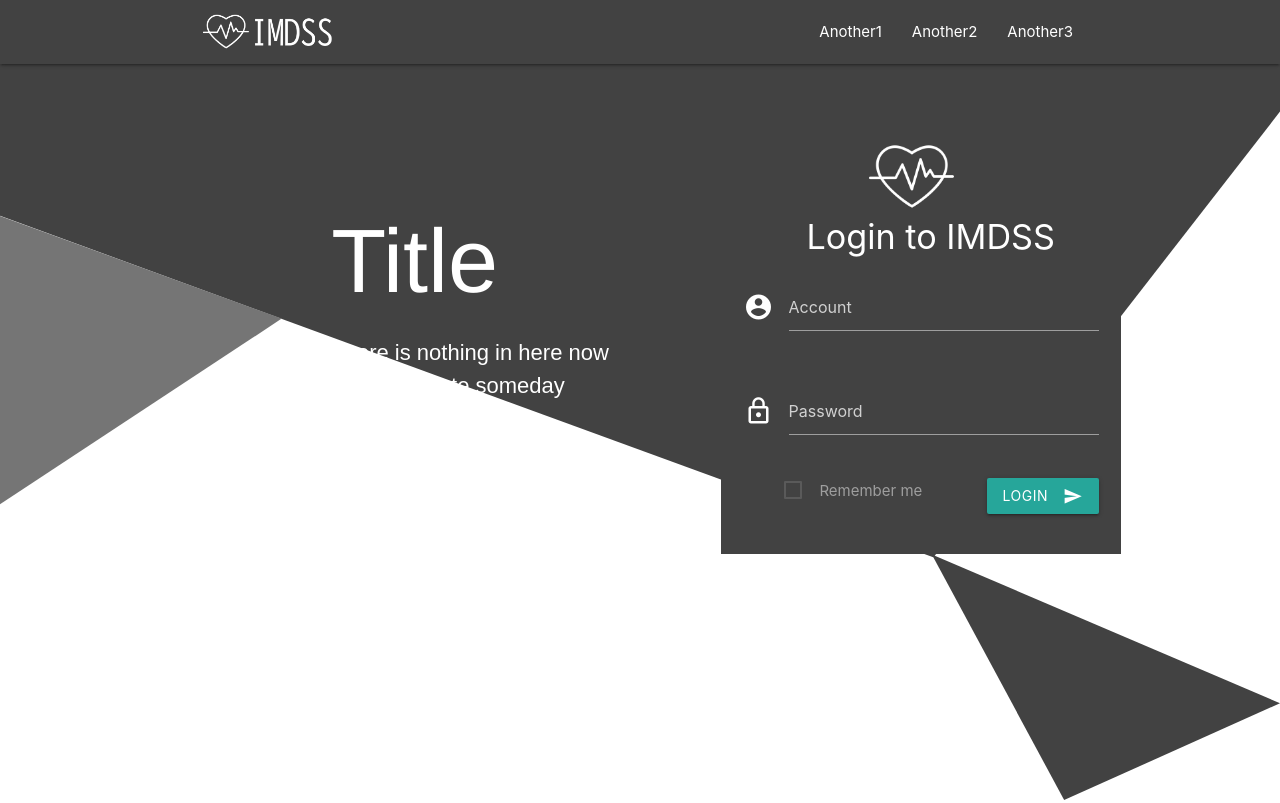
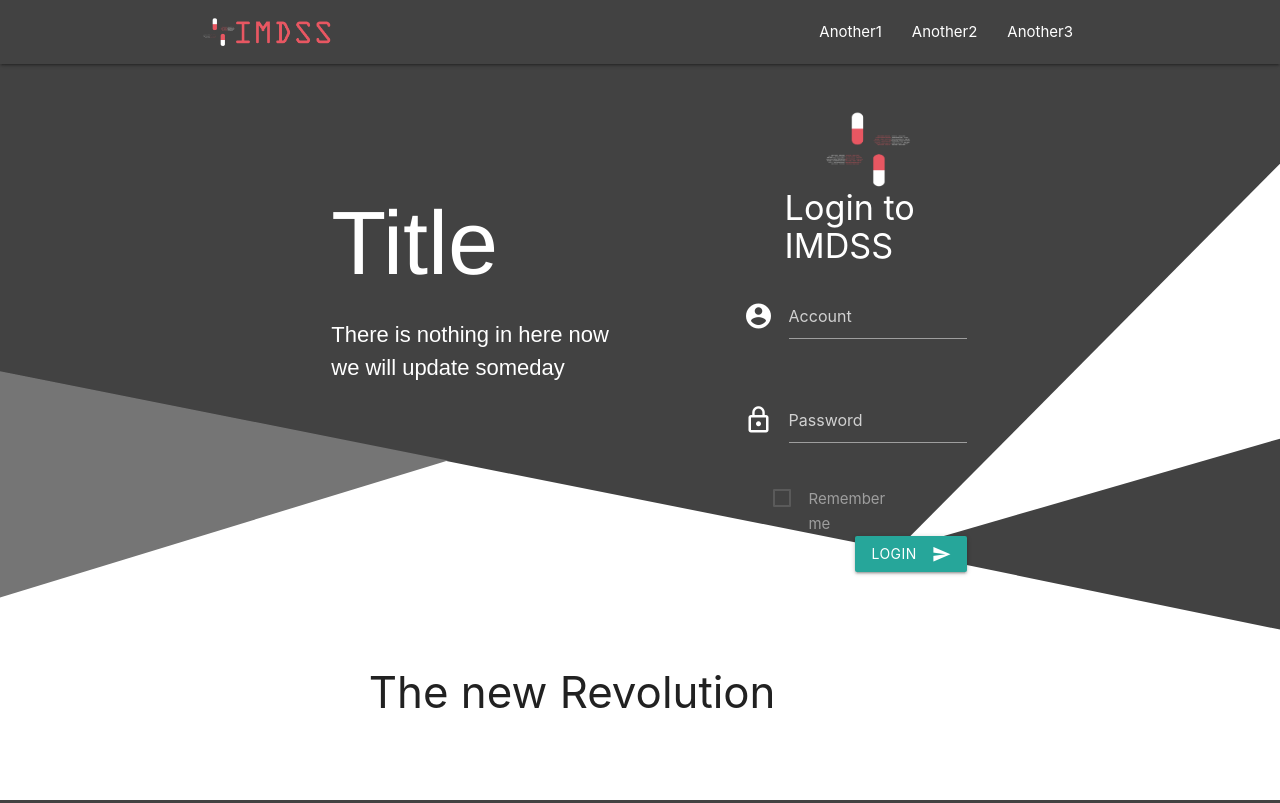
Before and after one commit to CCU-KLDP/IMDSS, a Django app: page /login/ in a window 1280 px wide. Run offline with Django 3.2, Linux system fonts and the light colour scheme; some libraries are stand-ins or nearby versions.

Commit message:
更改主頁的設計(中間的空白小一點) and 更換logo and 切割中間的section

```diff
--- a/IMDSS/static/css/login/bg_style.css
+++ b/IMDSS/static/css/login/bg_style.css
@@ -47,43 +47,31 @@ clip-path: polygon(0 0, 100% 0, 100% 52%, 0 34%);
 #hexagon_top_black{
     width: 100%;
     height:93%;
-    clip-path: polygon(50% 0%, 100% 0, 100% 16%, 81% 80%, 0 29%, 0 0);
+    clip-path: polygon(50% 0%, 100% 0, 100% 22%, 70% 74%, 0 50%, 0 0);
     position:absolute;
     z-index: -3;
     top:0px;
     left:0px;
 }
 
-.traingle_top_right_white{
-    width: 70%;
-    height:95%;
-    clip-path: polygon(100% 9%, 40% 100%, 100% 100%);
-
-    background-color:white;
-    position:absolute;
-    z-index: -2;
-    top:5.4%;
-    right:0px;
-}
-
 .traingle_top_right_black{
-    width: 27.2%;
+    width: 30.1%;
     height:31%;
-    clip-path: polygon(100% 61%, 0 1%, 38% 100%);
+    clip-path: polygon(100% 90%, 0 58%, 100% 13%);
 
     position:absolute;
     z-index: -1;
-    top:69%;
+    top:50.8%;
     right:0px;
 }
 .traingle_top_left_grey{
-    width: 31%;
-    height:53%;
-    clip-path: polygon(71% 24.2%, 0 0, 0 68%);
+    width: 35%;
+    height:41%;
+    clip-path: polygon(0 69%, 0 0, 100% 27.2%);
 
     position:absolute;
     z-index: -1;
-    top:27%;
+    top:46.4%;
     left:0px;
 }
 
@@ -96,21 +84,9 @@ clip-path: polygon(0 0, 100% 0, 100% 52%, 0 34%);
     margin-bottom: 0;
 }
 
-
-
-
-#top_bg_pic {
-    position:absolute;
-    top:0px;
-    left:0px;
-    z-index:-1;
-}
-
-
-
 .top_title {
     position:absolute;
-    top:170px;
+    top:19%;
     left:0px;
 }
 
@@ -125,11 +101,11 @@ clip-path: polygon(0 0, 100% 0, 100% 52%, 0 34%);
 }
 
 .row .col.top_login {
-    position:relative;
-    top:40px;
+    position:absolute;
+    top:10%;
     left: 56.3333333333%;
-    width: 400px;
-    height: 450px
+    width: 21%;
+    height: 31px
 }
 
 .row .col.login_icon {
@@ -137,9 +113,14 @@ clip-path: polygon(0 0, 100% 0, 100% 52%, 0 34%);
     top:30px;
 }
 
+.row .col.sec {
+    position:relative;
+    top:30px;
+}
 
 
-
-.top_over_bg_pic {
-    z-index:0;
+.second_section {
+    position:absolute;
+    top:80%;
+    left:0px;
 }
--- a/IMDSS/templates/login/login_page.html
+++ b/IMDSS/templates/login/login_page.html
@@ -17,7 +17,7 @@
                 <div class="row">
                     <div class="col s1">
                         <a href="/login" class="small brand-logo">
-                            <img class="responsive-img" src="{% static 'image/login/title_icon.png' %}" width="150" >
+                            <img class="responsive-img" src="{% static 'image/login/nav_icon.png' %}" width="150" >
                         </a>
                     </div>
                     <ul id="nav-mobile" class="right hide-on-med-and-down">
@@ -57,20 +57,9 @@
     </div>
     -->
     <div class="row">
-        <div class="delete_marginr">
-            <div class="delete_margin grey darken-3" id="hexagon_top_black">
-
-                <!--
-                <span class="trapezoid_top_border1"></span>
-                <span class="trapezoid_top_border2"></span>
-                <div class="trapezoid_top_border3"></div>
-                <div class="trapezoid_top_border4"></div>
-                -->
-            </div>
-            <div class="delete_margin traingle_top_right_white"></div>
+        <div class="delete_margin grey darken-3" id="hexagon_top_black"></div>
         <div class="delete_margin traingle_top_left_grey grey darken-1"></div>
         <div class="delete_margin traingle_top_right_black grey darken-3"></div>
-
         <div class="col s5 offset-s3 white-text top_title">
             <h1>Title</h1>
             <text>There is nothing in here now</text><br>
@@ -78,7 +67,7 @@
         </div>
         <div class="col s3 white-text top_login grey darken-3">
             <span class="col s5 offset-s4 login_icon">
-                    <img src="{% static 'image/login/IMDSS_icon.png' %}" width="85">
+                <img src="{% static 'image/login/IMDSS_logo.png' %}" width="85">
             </span>
             <span class="col s10 offset-s2">
                 <h4>Login to IMDSS</h4>
@@ -111,7 +100,10 @@
             </form>
         </div>
     </div>
-
+    <div class="row second_section">
+        <div class="col s12 offset-s10">
+            <h3>The new Revolution</h3>
+        </div>
 
     </div>
 
```
Also changed, not shown: IMDSS/static/image/login/IMDSS_icon.png (deleted), IMDSS/static/image/login/IMDSS_logo.png (added), IMDSS/static/image/login/bg_black.jpg (deleted), IMDSS/static/image/login/bg_picture1.png (deleted), IMDSS/static/image/login/bg_picture2.jpg (deleted), IMDSS/static/image/login/bg_picture3.jpg (deleted), IMDSS/static/image/login/nav_icon.png (added), IMDSS/static/image/login/title_icon.png (deleted). Lines whose indentation alone changed are shown as unchanged.
